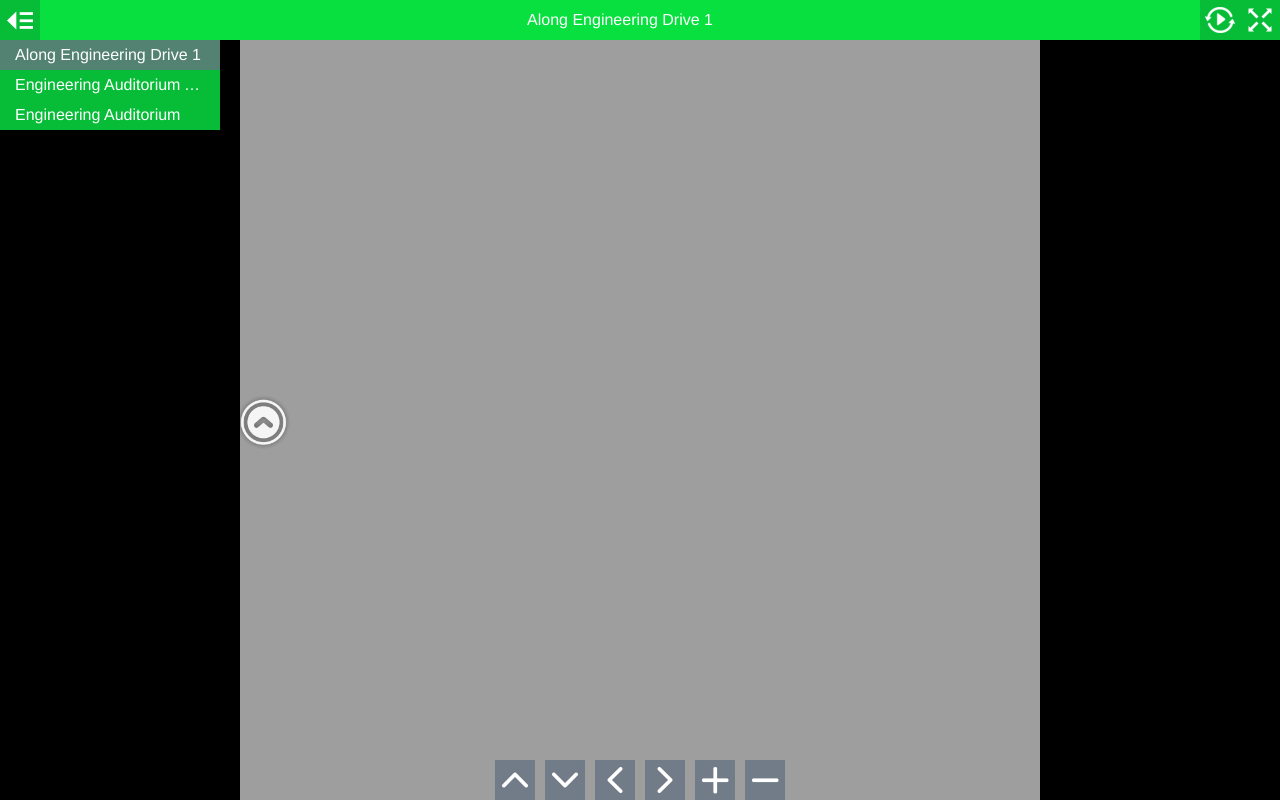
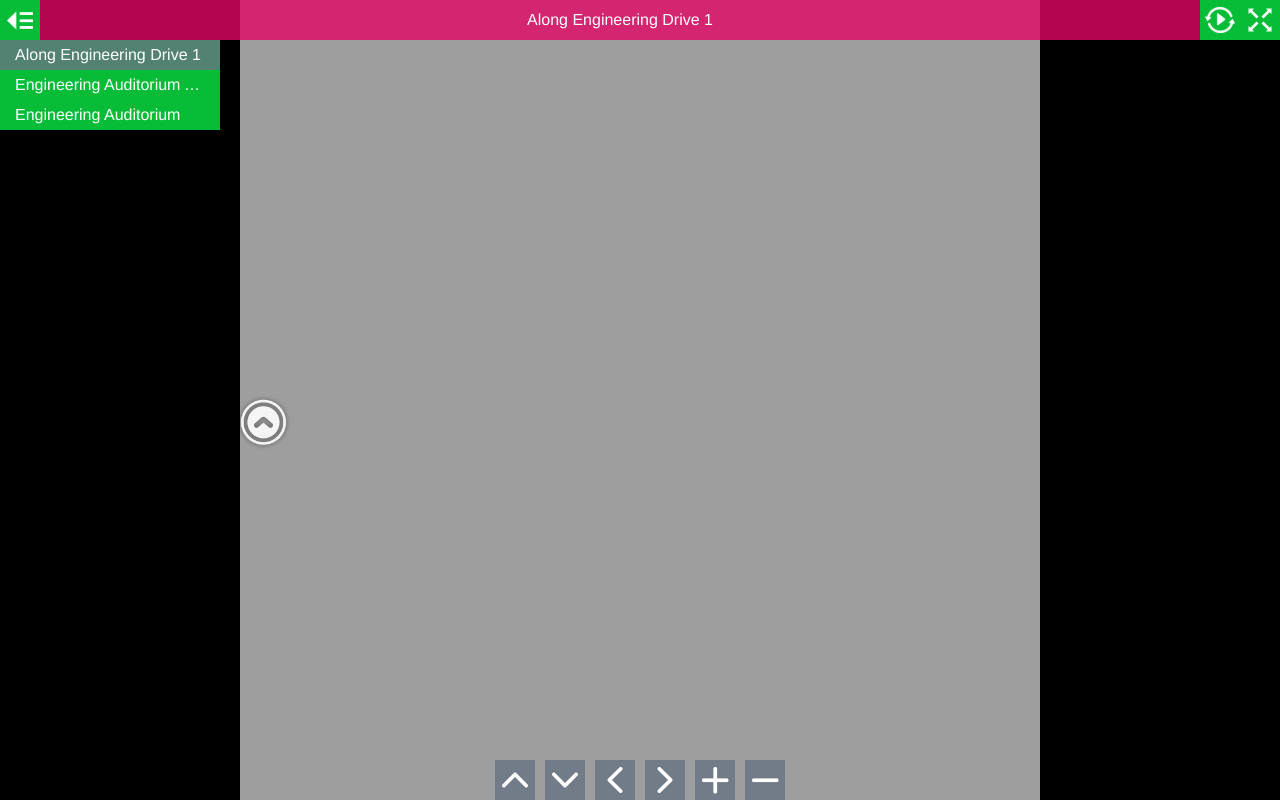
Before and after one commit to Flaredevil1/Engineering-workshop, a plain HTML site: page index.html in a window 1280 px wide. Drawn offline with Linux system fonts and the light colour scheme.

Commit message:
color
color

```diff
--- a/style.css
+++ b/style.css
@@ -79,8 +79,8 @@ body.multiple-scenes.mobile #titleBar {
   height: 100%;
   line-height: 30px;
   padding: 5px;
-  background-color: rgb(7,224,62);
-  background-color: rgba(7,224,62,1);
+  background-color: rgb(224,7,101);
+  background-color: rgba(224,7,101,0.8);
   overflow: hidden;
   text-overflow: ellipsis;
   white-space: nowrap;
```
